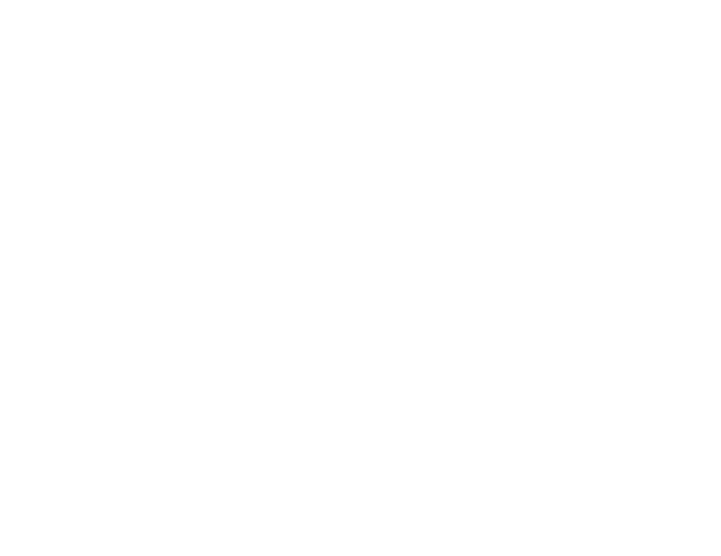
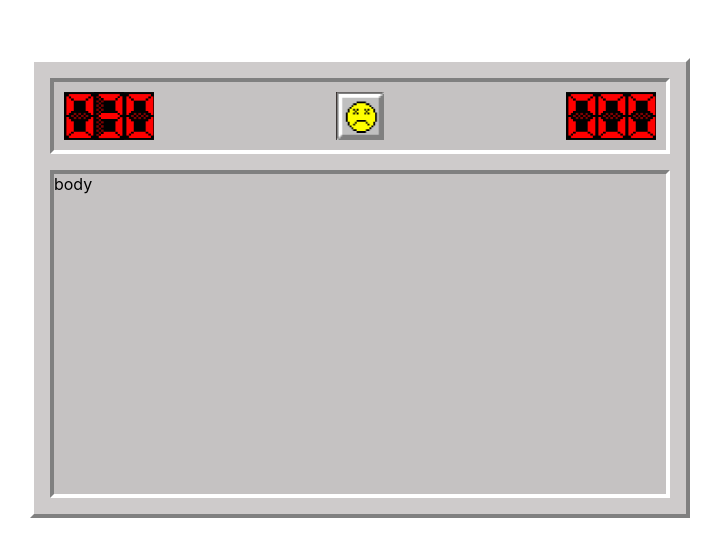
Before and after one commit to Bula2/saper, a React (Create React App) app: page / in a window 1280 px wide. Shown: the part 112-668 px from the top of the page, without its empty margins (280-1001 px from the left). Built offline with nearby package versions, Linux system fonts and the light colour scheme.

Commit message:
add styles for header of the field

```diff
--- a/src/App.tsx
+++ /dev/null
@@ -1,11 +0,0 @@
-import React from 'react';
-import './App.scss';
-
-function App() {
-  return (
-    <div>
-    </div>
-  );
-}
-
-export default App;
--- /dev/null
+++ b/src/components/field/field.module.scss
@@ -0,0 +1,39 @@
+.wrapper{
+  background: #cecbcb;
+  padding: 16px;
+  border-width: 4px;
+  border-style: solid;
+  border-left-color: white;
+  border-top-color: white;
+  border-right-color: gray;
+  border-bottom-color: gray;
+}
+
+.header{
+  background: #c5c2c2;
+  padding: 10px;
+  border-width: 4px;
+  border-style: solid;
+  border-left-color: gray;
+  border-top-color: gray;
+  border-right-color: white;
+  border-bottom-color: white;
+  display: flex;
+  justify-content: space-between;
+  gap: 5px;
+  align-items: center;
+}
+
+.body{
+  margin-top: 16px;
+  background: #c5c2c2;
+  border-width: 4px;
+  border-style: solid;
+  border-left-color: gray;
+  border-top-color: gray;
+  border-right-color: white;
+  border-bottom-color: white;
+  display: grid;
+  grid-template-rows: repeat(16, 1fr);
+  grid-template-columns: repeat(16, 1fr);
+}
--- /dev/null
+++ b/src/components/field/index.tsx
@@ -0,0 +1,21 @@
+import React from 'react';
+import styles from "./field.module.scss"
+import NumberDisplay from "../number-display";
+import SmileDisplay from "../smile-display";
+
+const Field: React.FC = () => {
+  return (
+    <div className={styles.wrapper}>
+      <div className={styles.header}>
+        <NumberDisplay value={30}/>
+        <SmileDisplay/>
+        <NumberDisplay value={0}/>
+      </div>
+      <div className={styles.body}>
+        body
+      </div>
+    </div>
+  );
+}
+
+export default Field;
--- /dev/null
+++ b/src/components/number-display/index.tsx
@@ -0,0 +1,32 @@
+import React from 'react';
+import styles from "./number-display.module.scss"
+
+export interface INumberDisplay {
+  value: number;
+}
+const NumberDisplay: React.FC<INumberDisplay> = ({value}) => {
+  const numbers = {
+    0: "/images/0.png",
+    1: "/images/1.png",
+    2: "/images/2.png",
+    3: "/images/3.png",
+    4: "/images/4.png",
+    5: "/images/5.png",
+    6: "/images/6.png",
+    7: "/images/7.png",
+    8: "/images/8.png",
+    9: "/images/9.png",
+  };
+  const showNumbers = value.toString().padStart(3, "0").split("");
+  return (
+    <div className={styles.wrapper}>
+      {showNumbers.map((it, key) => {
+        return (
+          <img key={key} className={styles.number} src={numbers[Number(it) as keyof typeof numbers]} alt={it}/>
+        )
+      })}
+    </div>
+  );
+};
+
+export default NumberDisplay;
--- /dev/null
+++ b/src/components/number-display/number-display.module.scss
@@ -0,0 +1,16 @@
+.wrapper{
+  width: 90px;
+  height: 48px;
+  //color: #d92020;
+  //background: #020202;
+  //display: flex;
+  //justify-content: center;
+  //align-items: center;
+  //text-align: center;
+  //font-size: 40px;
+}
+
+.number{
+  width: 30px;
+  height: 48px;
+}
--- /dev/null
+++ b/src/components/smile-display/index.tsx
@@ -0,0 +1,17 @@
+import React from 'react';
+import styles from "./smile-display.module.scss"
+const SmileDisplay = () => {
+  const smiles = {
+    broke: "/images/broke.png",
+    cool: "/images/cool.png",
+    dead: "/images/dead.png",
+    smile: "/images/smile.png",
+  }
+  return (
+    <div className={styles.wrapper}>
+      <img className={styles.smile} src={smiles.broke} alt="smile"/>
+    </div>
+  );
+};
+
+export default SmileDisplay;
--- /dev/null
+++ b/src/components/smile-display/smile-display.module.scss
@@ -0,0 +1,10 @@
+.wrapper{
+  width: 48px;
+  height: 48px;
+}
+
+.smile{
+  cursor: pointer;
+  width: 48px;
+  height: 48px;
+}
--- /dev/null
+++ b/src/declaration.d.ts
@@ -0,0 +1 @@
+declare module '*.scss';
--- a/src/index.scss
+++ b/src/index.scss
@@ -1,10 +1,19 @@
+*{
+  box-sizing: border-box;
+}
+
 body {
   margin: 0;
+  padding: 0;
   font-family: -apple-system, BlinkMacSystemFont, 'Segoe UI', 'Roboto', 'Oxygen',
     'Ubuntu', 'Cantarell', 'Fira Sans', 'Droid Sans', 'Helvetica Neue',
     sans-serif;
   -webkit-font-smoothing: antialiased;
   -moz-osx-font-smoothing: grayscale;
+  height: 100vh;
+  display: flex;
+  justify-content: center;
+  align-items: center;
 }
 
 code {
--- a/src/index.tsx
+++ b/src/index.tsx
@@ -1,19 +1,19 @@
 import React from 'react';
 import ReactDOM from 'react-dom/client';
 import './index.scss';
-import App from './App';
 import reportWebVitals from './reportWebVitals';
+import Field from "./components/field";
 
 const root = ReactDOM.createRoot(
   document.getElementById('root') as HTMLElement
 );
 root.render(
   <React.StrictMode>
-    <App />
+    <Field />
   </React.StrictMode>
 );
 
-// If you want to start measuring performance in your app, pass a function
+// If you want to start measuring performance in your field, pass a function
 // to log results (for example: reportWebVitals(console.log))
 // or send to an analytics endpoint. Learn more: https://bit.ly/CRA-vitals
 reportWebVitals();
--- a/src/react-app-env.d.ts
+++ /dev/null
@@ -1 +0,0 @@
-/// <reference types="react-scripts" />
```
Also changed, not shown: src/styles/index.scss (added), 1 other file (tests, documents, lock files or other folders).
